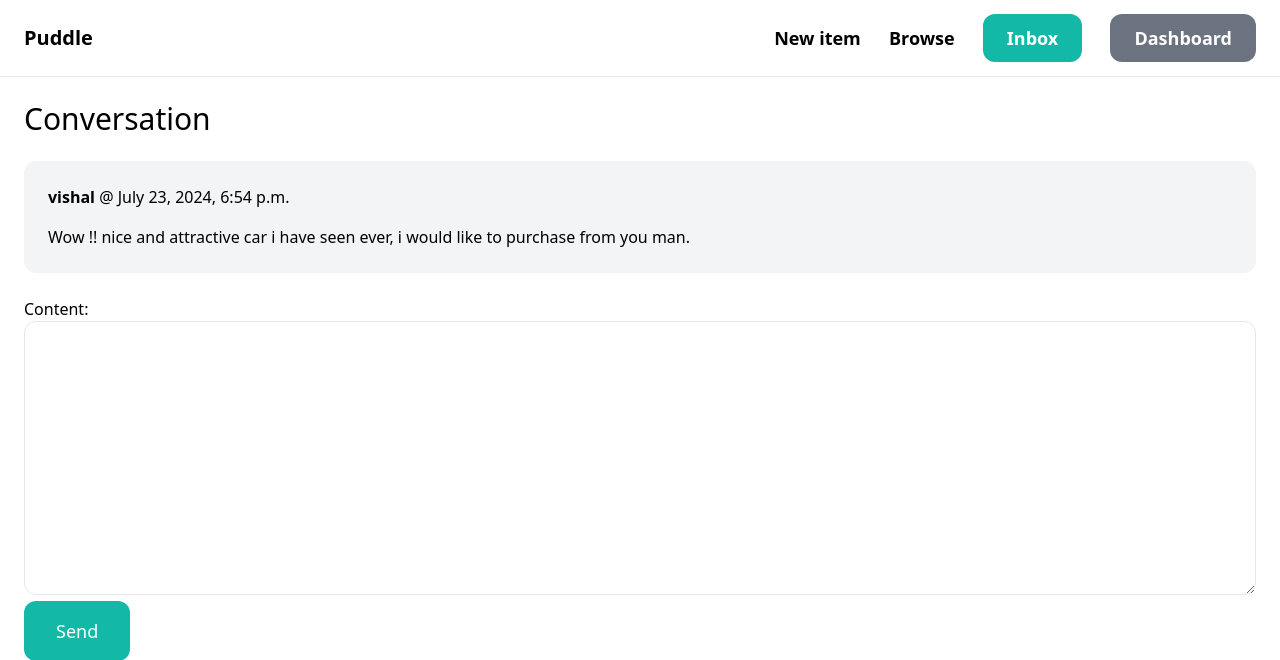
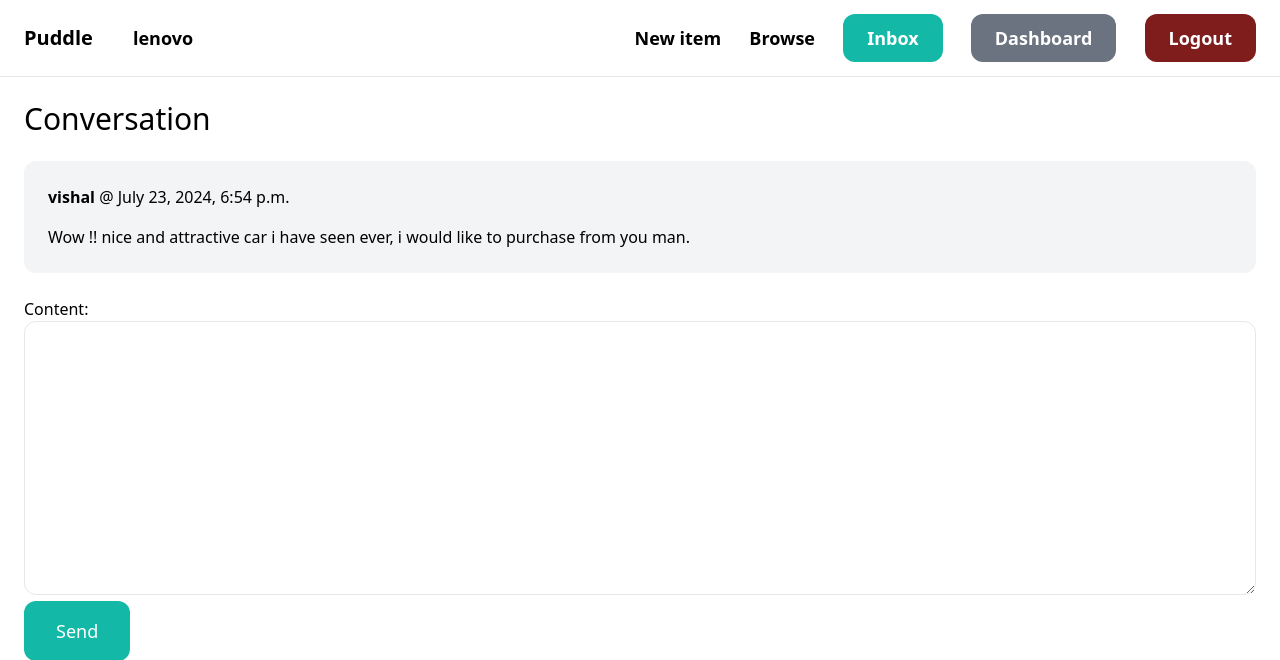
Before and after one commit to vishalipar/Online-Marketplace, a Django app: page /inbox/4 in a window 1280 px wide. Shown: the top 660 px of the page. Run offline with Django 5.2, Linux system fonts and the light colour scheme; a user stored in the database is signed in; data comes from the database, SQL or seed files in the repository; both versions use the stored data as it was after the commit; some libraries are stand-ins or nearby versions.

Commit message:
Added logout button and username in navbar.

```diff
--- a/core/templates/core/base.html
+++ b/core/templates/core/base.html
@@ -8,7 +8,14 @@
 </head>
 <body>
     <nav class="py-6 px-6 flex justify-between items-center border-b border-gray-200">
-        <a href="/" class='text-xl font-semibold'>Puddle</a>
+        <div class="space-x-10 flex">
+            <a href="/" class='text-xl font-semibold'>Puddle</a>
+
+            {% if request.user.is_authenticated %}
+            <div class='text-lg font-semibold'>{{ request.user.username }}</div>
+            {% endif %}
+
+        </div>
 
         <div class="space-x-6">
             <a href="{% url 'item:new' %}" class='text-lg font-semibold hover:text-gray-500'>New item</a>
@@ -16,8 +23,11 @@
 
             {% if request.user.is_authenticated %}
 
+
+
             <a href="{% url 'conversation:inbox' %}" class='px-6 py-3 text-lg font-semibold bg-teal-500 text-white rounded-xl hover:bg-teal-700'>Inbox</a>
             <a href="{% url 'dashboard:index' %}" class='px-6 py-3 text-lg font-semibold bg-gray-500 text-white rounded-xl hover:bg-gray-700'>Dashboard</a>
+            <a href="{% url 'core:logout' %}" class='px-6 py-3 text-lg font-semibold bg-red-900 text-white rounded-xl hover:bg-red-950'>Logout</a>
 
             {% else %}
             <a href="{% url 'core:signup' %}" class='px-6 py-3 text-lg font-semibold bg-teal-500 text-white rounded-xl hover:bg-teal-700'>Sign up</a>
--- a/core/urls.py
+++ b/core/urls.py
@@ -10,5 +10,6 @@ urlpatterns = [
     path('', views.index, name='index'),
     path('contact/', views.contact, name='contact'),
     path('signup/', views.Signup , name='signup'),
-    path('login/', auth_views.LoginView.as_view(template_name='core/login.html',authentication_form=LoginForm) , name='login')
+    path('login/', auth_views.LoginView.as_view(template_name='core/login.html',authentication_form=LoginForm) , name='login'),
+    path('logout/', views.logout, name='logout'),
 ]
```
Also changed, not shown: core/views.py (+9 -0 lines), db.sqlite3, media/item_images/black-t-shirt.webp (added), media/item_images/laptop.jfif (added).
